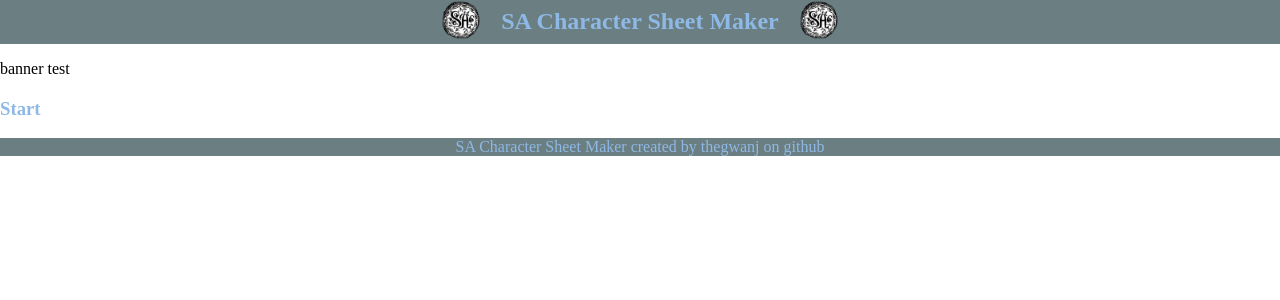
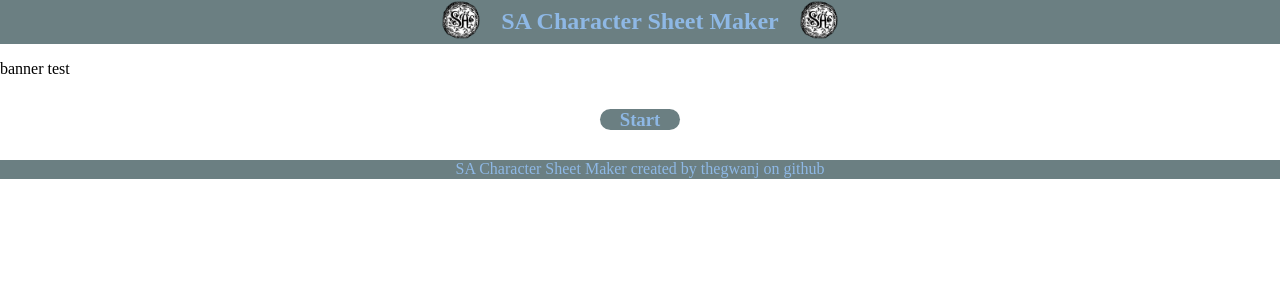
Before and after one commit to thegwanj/SA-character-gen, a React (Create React App) app in the folder client/: page / in a window 1280 px wide. Shown: the top 300 px of the page. Built offline with nearby package versions, Linux system fonts and the light colour scheme.

Commit message:
Added in homepage styling

```diff
--- a/client/src/index.css
+++ b/client/src/index.css
@@ -397,3 +397,22 @@ footer p {
   color: #8EB8E5;
   margin: 0;
 }
+
+/* Homepage styling */
+.homeButton {
+  background-color: #6B7F82;
+  text-align: center;
+  width: 80px;
+  border-radius: 20px;
+}
+
+.homeButton h3 {
+  margin: 0;
+}
+
+.spacer {
+  margin: 30px 0px;
+  display: flex;
+  align-content: center;
+  justify-content: center;
+}
```
